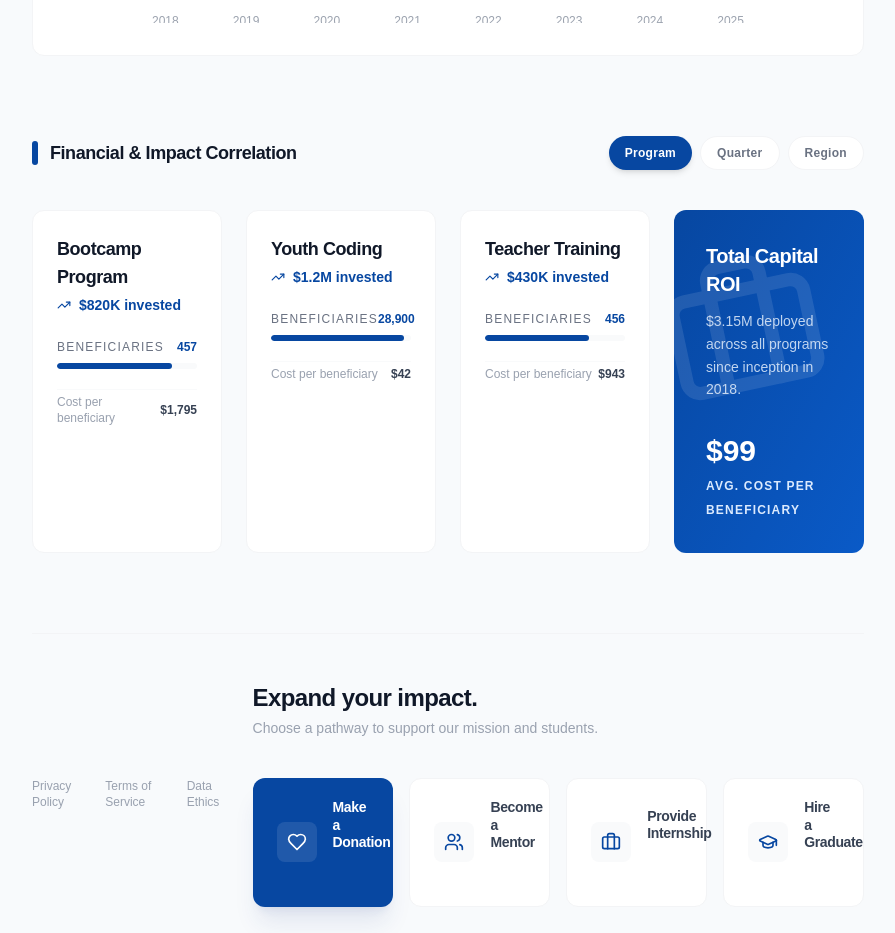
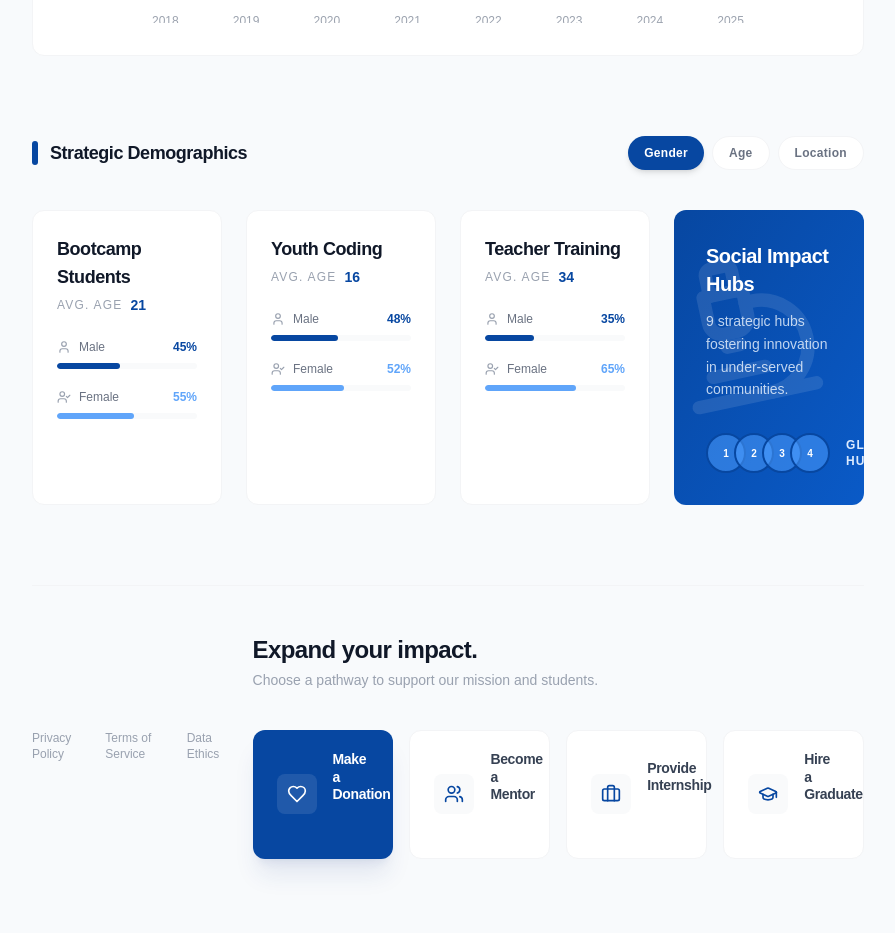
Before and after one commit to BeyondMedia01/redesign-stats-dashboard, a React (Vite) app: page / in a window 1280 px wide. Shown: the part 1701-2634 px from the top of the page, without its empty margins (336-1231 px from the left). Built offline with nearby package versions, Linux system fonts and the light colour scheme; a web font is replaced by a local one.

Commit message:
Revert "feat: replace Strategic Demographics with Financial & Impact Correlation section"
This reverts commit 350b8c2c6f89649c19579021f7986d39d447f9d1.

```diff
--- a/src/app/App.tsx
+++ b/src/app/App.tsx
@@ -1,10 +1,10 @@
 import { Sidebar } from './components/Sidebar';
 import { StatCard } from './components/StatCard';
 import { BeneficiariesChart } from './components/BeneficiariesChart';
-import { FinancialCorrelationCard } from './components/FinancialCorrelationCard';
+import { DemographicCard } from './components/DemographicCard';
 import { ActionButtons } from './components/ActionButtons';
 import { motion } from 'motion/react';
-import { Download, Share2, Calendar, Target, Briefcase, GraduationCap } from 'lucide-react';
+import { Download, Share2, Calendar, Target, Briefcase, GraduationCap, Microscope } from 'lucide-react';
 
 export default function App() {
   return (
@@ -141,58 +141,61 @@ export default function App() {
             <BeneficiariesChart />
           </section>
 
-          {/* Financial & Impact Correlation */}
+          {/* Strategic Demographics */}
           <section className="mb-20">
             <div className="flex items-center justify-between mb-10">
               <div className="flex items-center gap-3">
                 <div className="w-1.5 h-6 bg-[#0747A1] rounded-full" />
-                <h2 className="text-lg font-semibold text-gray-900 tracking-tight">Financial & Impact Correlation</h2>
+                <h2 className="text-lg font-semibold text-gray-900 tracking-tight">Strategic Demographics</h2>
               </div>
               <div className="flex gap-2">
-                <FilterChip label="Program" active />
-                <FilterChip label="Quarter" />
-                <FilterChip label="Region" />
+                <FilterChip label="Gender" active />
+                <FilterChip label="Age" />
+                <FilterChip label="Location" />
               </div>
             </div>
 
             <div className="grid grid-cols-1 md:grid-cols-2 xl:grid-cols-4 gap-6">
-              <FinancialCorrelationCard
-                program="Bootcamp Program"
-                capitalInvested="$820K"
-                beneficiaries={457}
-                costPerBeneficiary="$1,795"
-                efficiency={82}
+              <DemographicCard
+                program="Bootcamp Students"
+                averageAge={21}
+                malePercent={45}
+                femalePercent={55}
               />
-              <FinancialCorrelationCard
+              <DemographicCard
                 program="Youth Coding"
-                capitalInvested="$1.2M"
-                beneficiaries={28900}
-                costPerBeneficiary="$42"
-                efficiency={95}
+                averageAge={16}
+                malePercent={48}
+                femalePercent={52}
               />
-              <FinancialCorrelationCard
+              <DemographicCard
                 program="Teacher Training"
-                capitalInvested="$430K"
-                beneficiaries={456}
-                costPerBeneficiary="$943"
-                efficiency={74}
+                averageAge={34}
+                malePercent={35}
+                femalePercent={65}
               />
 
-              {/* Summary Impact Box */}
+              {/* Visual Impact Box */}
               <div className="bg-gradient-to-br from-[#0747A1] to-[#0a5ac7] rounded-xl p-8 text-white relative overflow-hidden group">
                 <div className="absolute top-0 right-0 p-10 opacity-10 -rotate-12 transition-transform group-hover:scale-110 group-hover:rotate-0 duration-700">
-                  <Briefcase className="w-40 h-40" />
+                  <Microscope className="w-40 h-40" />
                 </div>
                 <div className="relative z-10 flex flex-col h-full justify-between">
                   <div>
-                    <h4 className="text-xl font-bold mb-3 tracking-tight">Total Capital ROI</h4>
+                    <h4 className="text-xl font-bold mb-3 tracking-tight">Social Impact Hubs</h4>
                     <p className="text-blue-50/80 text-sm leading-relaxed mb-8 max-w-[200px]">
-                      $3.15M deployed across all programs since inception in 2018.
+                      9 strategic hubs fostering innovation in under-served communities.
                     </p>
                   </div>
-                  <div>
-                    <div className="text-3xl font-bold mb-1">$99</div>
-                    <span className="text-xs font-semibold uppercase tracking-widest text-blue-100">Avg. cost per beneficiary</span>
+                  <div className="flex items-center gap-4">
+                    <div className="flex -space-x-3">
+                       {[1,2,3,4].map(i => (
+                         <div key={i} className="w-10 h-10 rounded-full border-2 border-[#0747A1] bg-blue-400/50 flex items-center justify-center text-[10px] font-bold">
+                           {i}
+                         </div>
+                       ))}
+                    </div>
+                    <span className="text-xs font-semibold uppercase tracking-widest text-blue-100">Global Hubs</span>
                   </div>
                 </div>
               </div>
--- a/src/app/components/FinancialCorrelationCard.tsx
+++ /dev/null
@@ -1,51 +0,0 @@
-import { TrendingUp } from 'lucide-react';
-
-interface FinancialCorrelationCardProps {
-  program: string;
-  capitalInvested: string;
-  beneficiaries: number;
-  costPerBeneficiary: string;
-  efficiency: number;
-}
-
-export function FinancialCorrelationCard({
-  program,
-  capitalInvested,
-  beneficiaries,
-  costPerBeneficiary,
-  efficiency,
-}: FinancialCorrelationCardProps) {
-  return (
-    <div className="bg-white rounded-xl p-6 border border-gray-100 hover:border-gray-200 transition-colors">
-      <div className="flex flex-col gap-6">
-        <div>
-          <h4 className="text-gray-900 text-lg font-semibold tracking-tight">{program}</h4>
-          <div className="mt-1 flex items-center gap-2">
-            <TrendingUp className="w-3.5 h-3.5 text-[#0747A1]" />
-            <span className="text-[#0747A1] text-sm font-bold">{capitalInvested} invested</span>
-          </div>
-        </div>
-
-        <div className="space-y-5">
-          <div className="flex flex-col gap-2">
-            <div className="flex items-center justify-between">
-              <span className="text-xs text-gray-500 font-medium uppercase tracking-widest">Beneficiaries</span>
-              <span className="text-xs text-[#0747A1] font-bold">{beneficiaries.toLocaleString()}</span>
-            </div>
-            <div className="w-full bg-gray-50 rounded-full h-1.5 overflow-hidden">
-              <div
-                className="bg-[#0747A1] h-full rounded-full transition-all duration-1000 ease-out"
-                style={{ width: `${efficiency}%` }}
-              />
-            </div>
-          </div>
-
-          <div className="flex items-center justify-between pt-1 border-t border-gray-50">
-            <span className="text-xs text-gray-400 font-medium">Cost per beneficiary</span>
-            <span className="text-xs text-gray-700 font-bold">{costPerBeneficiary}</span>
-          </div>
-        </div>
-      </div>
-    </div>
-  );
-}
```
